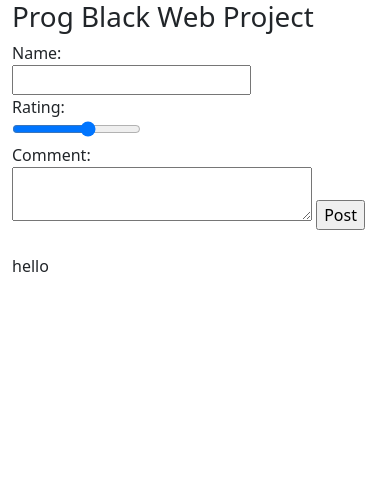
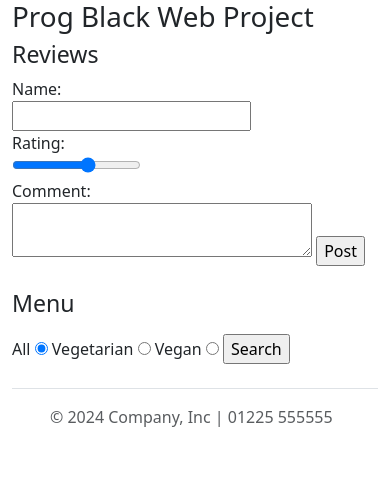
Before and after one commit to RoryPoulter/Prog-Black-Web-Project, a website: page client/index.html in a window 390 px wide. Drawn offline with nearby package versions, Linux system fonts and the light colour scheme; no server answers.

Commit message:
Add food to API with GET methods

```diff
--- a/client/index.html
+++ b/client/index.html
@@ -17,22 +17,43 @@
             </div>
             <div class="row">
                 <div class="col-md-3">
-                    <form action="http://127.0.0.1:5000/review" method="POST">
+                    <h3>Reviews</h3>
+                    <form action="http://127.0.0.1:5000/review" method="POST" id="review-form">
                         <label for="strName">Name:</label><br>
                         <input type="text" name="strName"><br>
                         <label for="numberStars">Rating:</label><br>
                         <input type="range" min="0" max="5" name="numberStars"><br>
                         <label for="strComment">Comment:</label><br>
                         <textarea name="strComment" class="review-comment"></textarea>
-                        <input type="submit" value="Post">
+                        <input type="submit" value="Post" id="submit-review">
                     </form><br>
                     <div id="all-reviews">
                     </div>
                 </div>
                 <div class="col-md-9">
-                    hello
+                    <h3>Menu</h3>
+                    <p id="output"></p>
+                    <form action="http://127.0.0.1:5000/food" id="food-form">
+                        <label for="all">All</label>
+                        <input type="radio" name="diet" value="all" id="all" checked>
+                        <label for="all">Vegetarian</label>
+                        <input type="radio" name="diet" value="vegetarian" id="vegetarian">
+                        <label for="all">Vegan</label>
+                        <input type="radio" name="diet" value="vegan" id="vegan">
+                        <input type="submit" value="Search" id="submit-food">
+                    </form>
                 </div>
-
+                <div class="container">
+                    <!-- Code from: https://getbootstrap.com/docs/5.3/examples/footers/# -->
+                    <footer class="d-flex flex-wrap justify-content-between align-items-center py-3 my-4 border-top">
+                        <div class="col-md-4 d-flex align-items-center">
+                            <a href="/" class="mb-3 me-2 mb-md-0 text-body-secondary text-decoration-none lh-1">
+                                <svg class="bi" width="30" height="24"><use xlink:href="#bootstrap"></use></svg>
+                            </a>
+                            <span class="mb-3 mb-md-0 text-body-secondary">© 2024 Company, Inc | 01225 555555</span>
+                        </div>
+                    </footer>
+                </div>
             </div>
         </div>
         <script src="index.js" async defer></script>
```
Also changed, not shown: app.js (+30 -1 lines).
